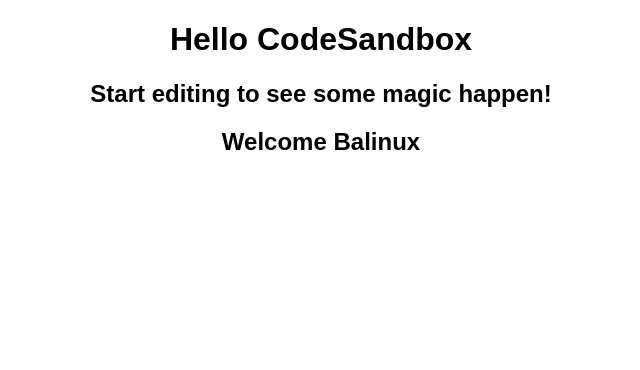
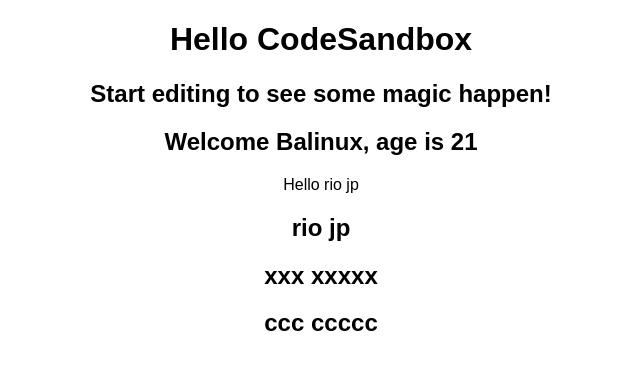
Before and after one commit to balinux/learn-react-typescript, a React (Create React App) app: page / in a window 1280 px wide. Shown: the top 370 px of the page, without its empty margins (319-959 px from the left). Built offline with nearby package versions, Linux system fonts and the light colour scheme.

Commit message:
4 - Basic Props prop dengan type object, array

```diff
--- a/src/App.tsx
+++ b/src/App.tsx
@@ -1,14 +1,41 @@
 import { Greet } from "./components/Greet";
+import { Person } from "./components/Person";
+import { PersonList } from "./components/PersonList";
 import "./styles.css";
 
 export default function App() {
+  // constoh props data object
+  const person = {
+    first: "rio",
+    last: "jp",
+  };
+
+  // props data array
+  const nameList = [
+    {
+      first: "rio",
+      last: "jp",
+    },
+    {
+      first: "xxx",
+      last: "xxxxx",
+    },
+    {
+      first: "ccc",
+      last: "ccccc",
+    },
+  ];
+
   return (
     <div className="App">
       <h1>Hello CodeSandbox</h1>
       <h2>Start editing to see some magic happen!</h2>
 
       {/* berikut cara implementasi components */}
-      <Greet name={"Balinux"} />
+      <Greet name={"Balinux"} age={21} />
+      <Person name={person} />
+
+      <PersonList names={nameList} />
     </div>
   );
 }
--- a/src/components/Greet.tsx
+++ b/src/components/Greet.tsx
@@ -3,13 +3,17 @@
  */
 type GreetProps = {
   name: string;
+  age: number;
 };
 
 // berikut cara penggunaanya
 export const Greet = (props: GreetProps) => {
   return (
     <div>
-      <h2> Welcome {props.name}</h2>
+      <h2>
+        {" "}
+        Welcome {props.name}, age is {props.age}
+      </h2>
     </div>
   );
 };
--- /dev/null
+++ b/src/components/Person.tsx
@@ -0,0 +1,16 @@
+// contoh type data object
+type PersonProps = {
+  name: {
+    first: string;
+    last: string;
+  };
+};
+
+export const Person = (props: PersonProps) => {
+  return (
+    <div>
+      {" "}
+      Hello {props.name.first} {props.name.last}
+    </div>
+  );
+};
--- /dev/null
+++ b/src/components/PersonList.tsx
@@ -0,0 +1,21 @@
+// contoh type data array
+type PersonListprops = {
+  names: {
+    first: string;
+    last: string;
+  }[];
+};
+
+export const PersonList = (props: PersonListprops) => {
+  return (
+    <div>
+      {props.names.map((name) => {
+        return (
+          <h2 key={name.first}>
+            {name.first} {name.last}{" "}
+          </h2>
+        );
+      })}
+    </div>
+  );
+};
```
